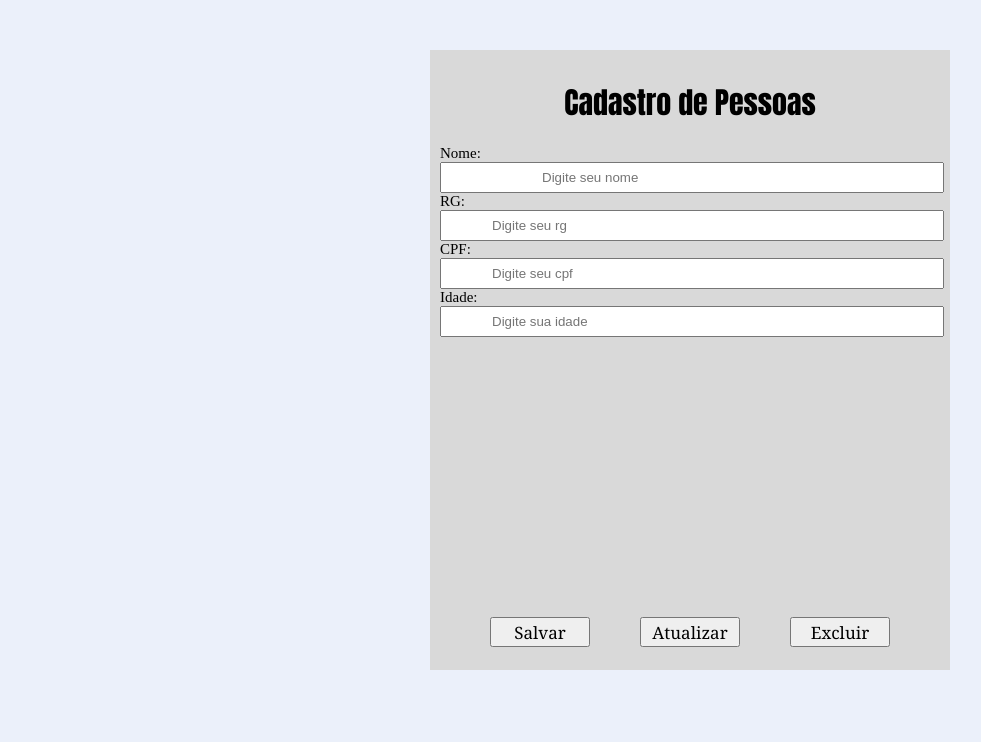
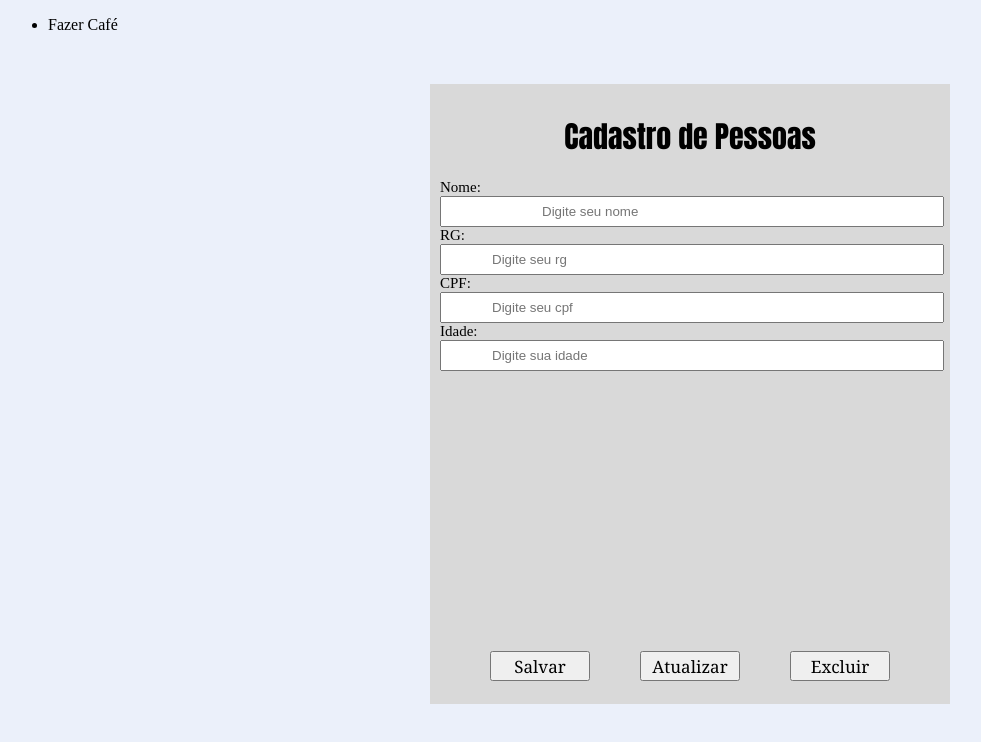
Before and after one commit to joaovictor3g/simple-page-using-react, a React (Create React App) app: page / in a window 1280 px wide. Shown: the top 742 px of the page, without its empty margins (0-981 px from the left). Built offline with nearby package versions, Linux system fonts and the light colour scheme.

Commit message:
updating right now

```diff
--- a/src/Form.js
+++ b/src/Form.js
@@ -9,6 +9,9 @@ function disparaNoClick() {
 
 const Form = () => (
     <div className="App" >
+      <ul>
+        <li>Fazer Café</li>
+      </ul>
       <div id="input-group">
         <h1>Cadastro de Pessoas</h1>
         Nome:<input id="nome" type="text" placeholder="Digite seu nome"></input>
```
